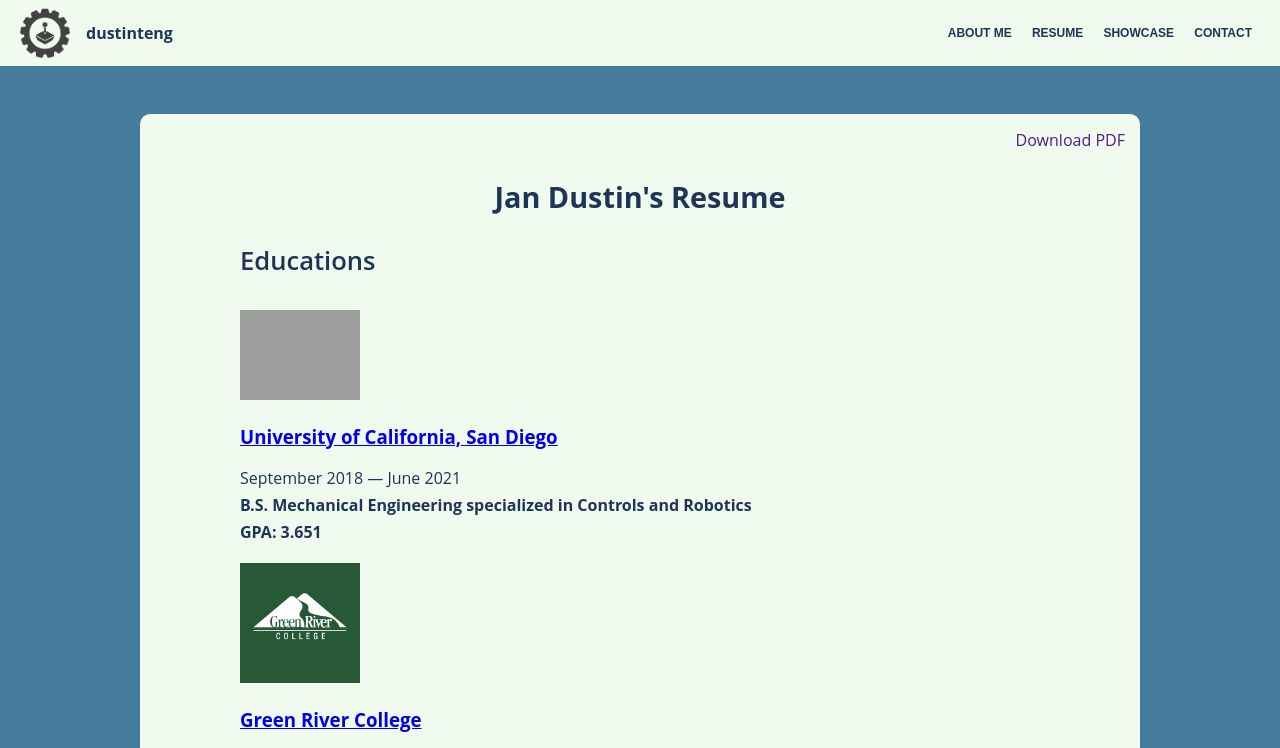
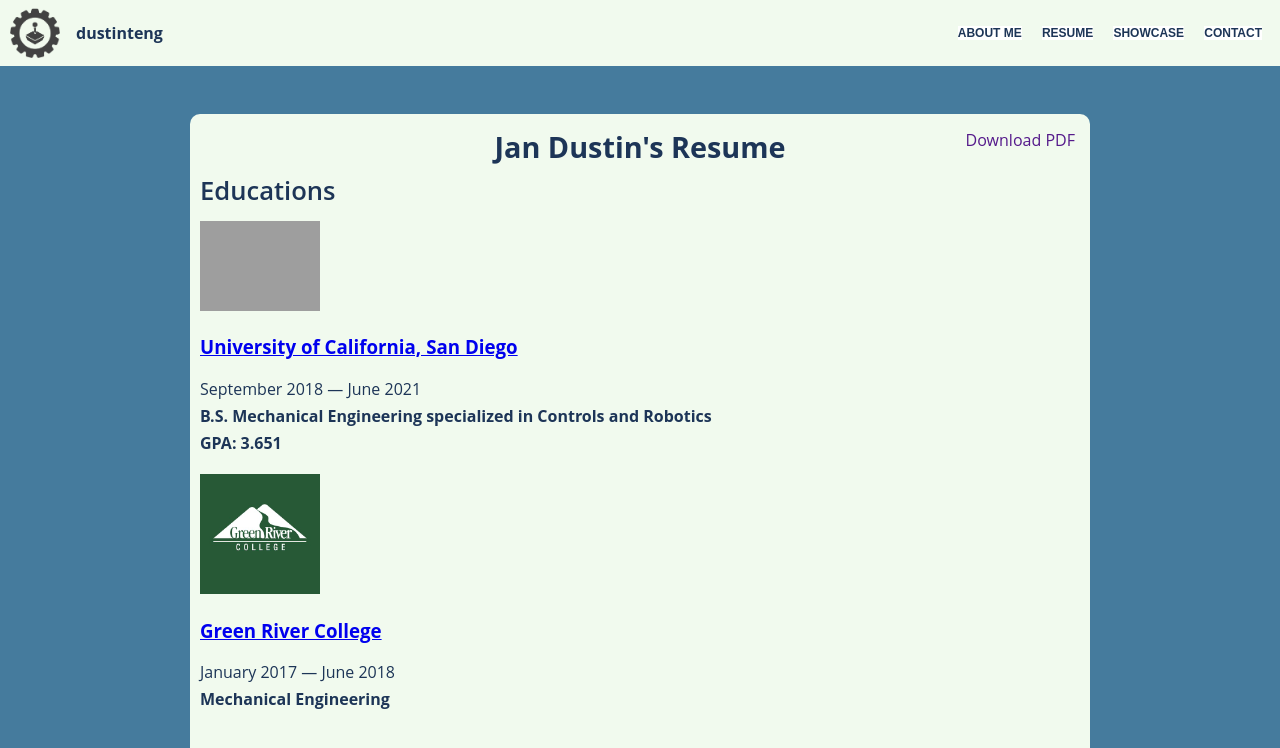
Before and after one commit to dustinteng/dustinteng.github.io, a plain HTML site: page resume/index.html in a window 1280 px wide. Shown: the top 748 px of the page. Drawn offline with Linux system fonts and the light colour scheme; grey boxes are pictures that could not be loaded.

Commit message:
fixing all bugs

```diff
--- a/resources/css/global.css
+++ b/resources/css/global.css
@@ -32,6 +32,7 @@ body {
 main#main-container{
     margin:3rem;
 }
+
 header {
     position: sticky;
     max-width: 100%;
@@ -41,7 +42,7 @@ header {
 nav {
   display: flex; /* to the right (1D)*/
   align-items: center;
-  padding: var(--spacing-1) 20px;
+  padding: var(--spacing-1) 10px;
   background-color: #f1faee;
   max-height: 50px;
   justify-content: space-between;
@@ -72,7 +73,7 @@ nav a#logo-link{
 }
 
 .navigation-item {
-  color: #fff;
+  background-color: #fff;
   font-family: "Oswald", sans-serif;
   font-size: 12px;
   font-weight: 300;
@@ -150,7 +151,7 @@ footer div a img{
 
     #hamburger:checked + .navigation-items {
         position: fixed;
-        height: 100vha;
+        height: 100vh;
         width: 100vw;
         top: 0;
         left: 0;
@@ -193,6 +194,10 @@ footer div a img{
 }
 /* helper for flex down in body*/
 @media (max-width: 900px) {
+    main#main-container{
+        margin: 1rem;
+        margin-top:3rem;
+    }
     main {
         flex-wrap: wrap;
     }
--- a/resources/css/resume.css
+++ b/resources/css/resume.css
@@ -1,106 +1,3 @@
-
-:root {
-  --spacing-1: 8px;
-  --spacing-2: 12px;
-  --spacing-3: 16px;
-  --spacing-4: 24px;
-
-  --red: #E63946;
-  --honey: #F1FAEE;
-  --powder: #A8DADC;
-  --celadon: #457B9D;
-  --prussian: #1D3557;
-  --grey: #3E3E3E;
-  --darkgrey: #1B1B1B;
-}
-
-html {
-    scroll-behavior: smooth;
-    background-color: var(--honey);
-    min-width: 275pxl
-  }
-
-
-body {
-  font-family: "Open Sans", sans-serif;
-  margin: 0;
-  padding: 0;
-  flex-direction: column;
-  overflow-x: hidden;
-  flex-wrap: wrap;
-  background-color: var(--celadon);
-}
-
-header {
-    position: sticky;
-    width: 100%;
-    z-index: 10;
-  }
-
-nav {
-  display: flex; /* to the right (1D)*/
-  align-items: center;
-  padding: var(--spacing-1) 20px;
-  background-color: #f1faee;
-  max-height: 50px;
-  justify-content: space-between;
-}
-
-nav a#logo-link{
-    text-decoration: none;
-    color: var(--prussian);
-    font-weight: 700;
-    cursor: pointer;
-}
-
-#logo-link {
-    display: flex;
-    align-items: center;
-}
-
-#logo-link img {
-  max-width: 50px;
-}
-
-#logo-link span{
-    margin-left: 1rem;
-}
-.navigation-items {
-  text-align: right;
-  display: inline-block;
-}
-
-.navigation-item {
-  color: #fff;
-  font-family: "Oswald", sans-serif;
-  font-size: 12px;
-  font-weight: 300;
-  text-transform: uppercase;
-  display: inline-block;
-  margin: var(--spacing-1);
-}
-
-.navigation-item a {
-    color: var(--prussian);
-    text-decoration: none;
-    font-weight: 700;
-    cursor: pointer;
-}
-
-.navigation-item a:hover {
-    color: var(--red);
-}
-
-nav label {
-    display: none;
-    cursor: pointer;
-    font-size: 1.5rem;
-    position: relative;
-}
-
-#hamburger {
-    display: none;
-}
 
 h1 {
   font-size: 1.8rem;
@@ -116,7 +13,7 @@ h2 {
 }
 
 section {
-  margin: 0px 50px 50px 50px;
+  margin: 0px 10px 50px 10px;
 }
 
 article {
@@ -155,7 +52,7 @@ main{
 #main-container {
   display: flex;
   justify-content: center;
-  margin: auto;
+  margin: 10px 10px;
   margin-top: 0;
   background-color: var(--celadon);
   /* max-width: 1440px; */
@@ -164,14 +61,20 @@ main{
 #main {
   min-width: 400px;
   max-width: 900px;
-  padding: 50px 50px;
   background-color: var(--honey);
   color: var(--prussian);
   border-radius: 10px;
   position: relative;
 }
 
-header {
-  flex-direction: column;
-  display: inline-flex;
+@media (max-width: 600px) {
+  #main {
+    min-width: 300px;
+    max-width: 400px;
+    padding: 50px 10px;
+    background-color: var(--honey);
+    color: var(--prussian);
+    border-radius: 10px;
+    position: relative;
+  }
 }
--- a/resources/css/showcase.css
+++ b/resources/css/showcase.css
@@ -1,115 +1,18 @@
-:root {
-  --spacing-1: 8px;
-  --spacing-2: 12px;
-  --spacing-3: 16px;
-  --spacing-4: 24px;
-
-  --red: #e63946;
-  --honey: #f1faee;
-  --powder: #a8dadc;
-  --celadon: #457b9d;
-  --prussian: #1d3557;
-}
-
-html {
-  scroll-behavior: smooth;
-  background-color: var(--honey);
-}
-
-body {
-  font-family: "Open Sans", sans-serif;
-  margin: 0;
-  padding: 0;
-  flex-direction: column;
-  overflow-x: hidden;
-  flex-wrap: wrap;
-  background-color: var(--celadon);
-}
-
-header {
-  position: sticky;
-  width: 100%;
-  z-index: 10;
-}
-
-nav {
-  display: flex; /* to the right (1D)*/
-  align-items: center;
-  padding: var(--spacing-1) 20px;
-  background-color: #f1faee;
-  max-height: 50px;
-  justify-content: space-between;
-}
-
-nav a#logo-link {
-  text-decoration: none;
-  color: var(--prussian);
-  font-weight: 700;
-  cursor: pointer;
-}
-
-#logo-link {
-  display: flex;
-  align-items: center;
-}
-
-#logo-link img {
-  max-width: 50px;
-}
-
-#logo-link span {
-  margin-left: 1rem;
-}
-.navigation-items {
-  text-align: right;
-  display: inline-block;
-}
-
-.navigation-item {
-  color: #fff;
-  font-family: "Oswald", sans-serif;
-  font-size: 12px;
-  font-weight: 300;
-  text-transform: uppercase;
-  display: inline-block;
-  margin: var(--spacing-1);
-}
-
-.navigation-item a {
-  color: var(--prussian);
-  text-decoration: none;
-  font-weight: 700;
-  cursor: pointer;
-}
-
-.navigation-item a:hover {
-  color: var(--red);
-}
-
-nav label {
-  display: none;
-  cursor: pointer;
-  font-size: 1.5rem;
-  position: relative;
-}
-
-#hamburger {
-  display: none;
-}
-
 /* content */
 
 main {
-
   flex-direction: column;
   display: flex;
   background-color: var(--celadon);
-  margin: auto;
+  justify-content: center;
 }
 
 #main-container {
-  width: 60%;
+  flex-direction: column;
+  display: flex;
+  justify-content: center;
   margin-top: 3rem;
+  margin: auto;
 }
 
 div#sub-main-container {
@@ -122,7 +25,7 @@ div#sub-main-container {
 }
 
 div#main {
-
+  padding: 2rem;
   flex-direction: column;
   display: flex;
   justify-content: center;
@@ -142,7 +45,9 @@ section#undefined {
   display: flex;
   justify-content: center;
 }
-
+li{
+  font-weight: normal;
+}
 h2,
 p,
 figcaption {
@@ -207,13 +112,8 @@ footer div a img{
 
 /* helper for flex down in body*/
 @media (max-width: 600px) {
-  main {
-    position: relative;
-    padding: 0.5rem;
-    flex-direction: column;
-    display: flex;
-    align-items: center;
-    margin: 10px 0;
+  #main{
+    margin:auto;
   }
 
   img,
--- a/resume/index.html
+++ b/resume/index.html
@@ -112,28 +112,32 @@
             </ul>
           </article>
         </section>
+
         <section id="projects">
           <header>
             <h2>Projects</h2>
           </header>
-          <article id="qlue">
-            <h3>Internet of Things Engineer Intern</h3>
-            <a rel="noopener" class="icon-link" href="https://www.qlue.co.id/" target="_blank">
-              <img alt="Qlue Logo" width="30" height="30" class="company-logo" src="/resources/images/qlue.png">
-              <h4 class="icon-text">Qlue Performa Indonesia</h4>
+          <article id="stt">
+            <h3>Soccer Training Technology</h3>
+            <a rel="noopener" class="icon-link" href="https://tritonai.org/teams/robo-soccer/" target="_blank">
+              <img alt="STT Logo" width="30" height="30" class="company-logo" src="/resources/images/STT_Logo.png">
+              <h4 class="icon-text">Soccer Training Technology</h4>
             </a>
             <p>
               <time datetime="2020-06">June 2020</time> — <time datetime="2020-09">September 2020</time>
             </p>
-            <p>Jakarta, Indonesia</p>
+            <p>San Diego, California.</p>
             <ul>
-              <li>Navigated prototyping and manufacturing stage of sensor holders and device housings.</li>
-              <li>Headed the development of the tilting mechanism (hardware and software) to follow users' forehead.</li>
-              <li>Orchestrated with colleagues to develop Qlue Thermal CAPA system procedure, reducing recall up to 95%.</li>
-              <li>Debug components and it’s connections to the PCB and Jetson Nano for quality assurance.</li>
-              <li>Executing Qlue Thermal devices’s production, as a team deployed more than 40 devices per month</li>
+              <li>Spearheaded the development team, hosted weekly stand ups and sprint planning, focusing teams on
+                implement and develop new ideas and track progress milestones, with the desired results.
+                </li>
+              <li>Created a pipeline that transforms a singular video stream into a top view (bird-eye view).</li>
+              <li>Automated procedure for detecting and calibrating assessment area using AruCo Markers.</li>
+              <li>Process user’s pose estimation in the transformed reference plane in real time.</li>
+              <li>Construct easily developable assessments and the checker algorithms to obtain meaningful data.</li>
+              <li>Created a microservice to handle and  process data that will be stored.</li>
             </ul>
-          </article>-
+          </article>
         </section>
       </div>
     </main>
```
Also changed, not shown: showcase/index.html (+1 -1 lines).
